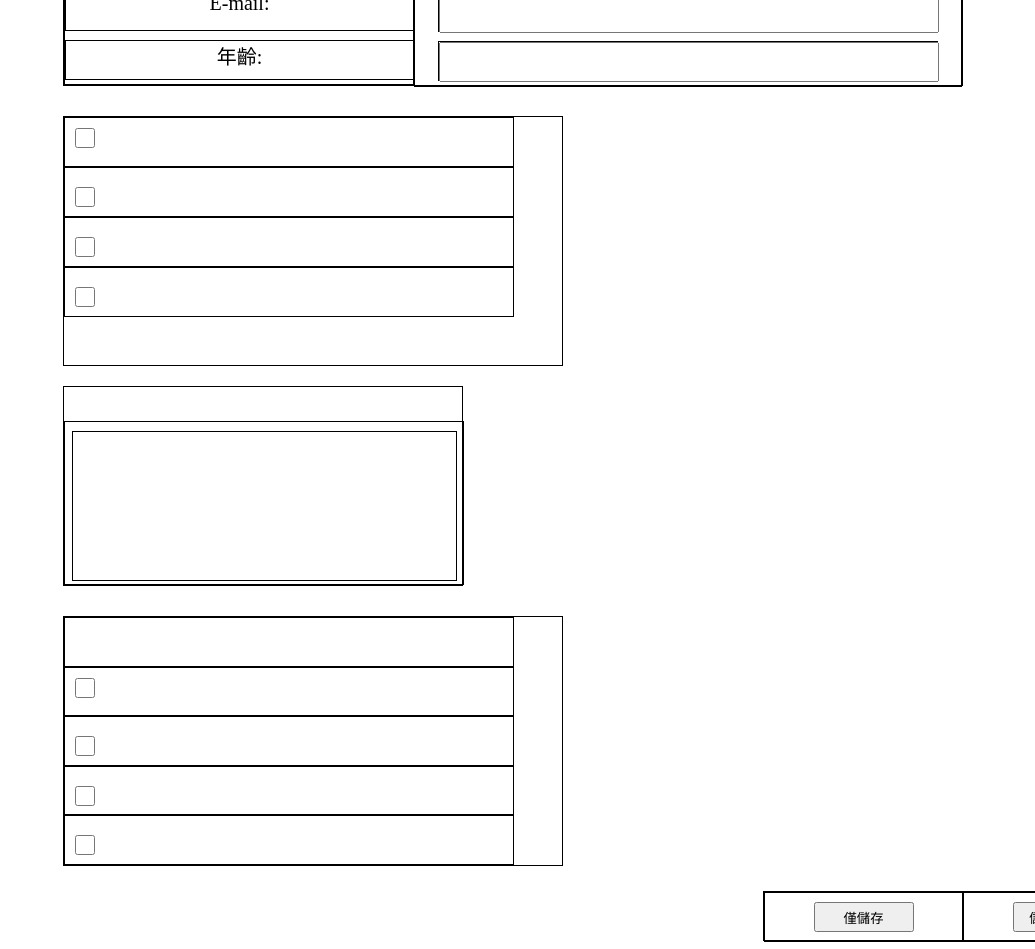
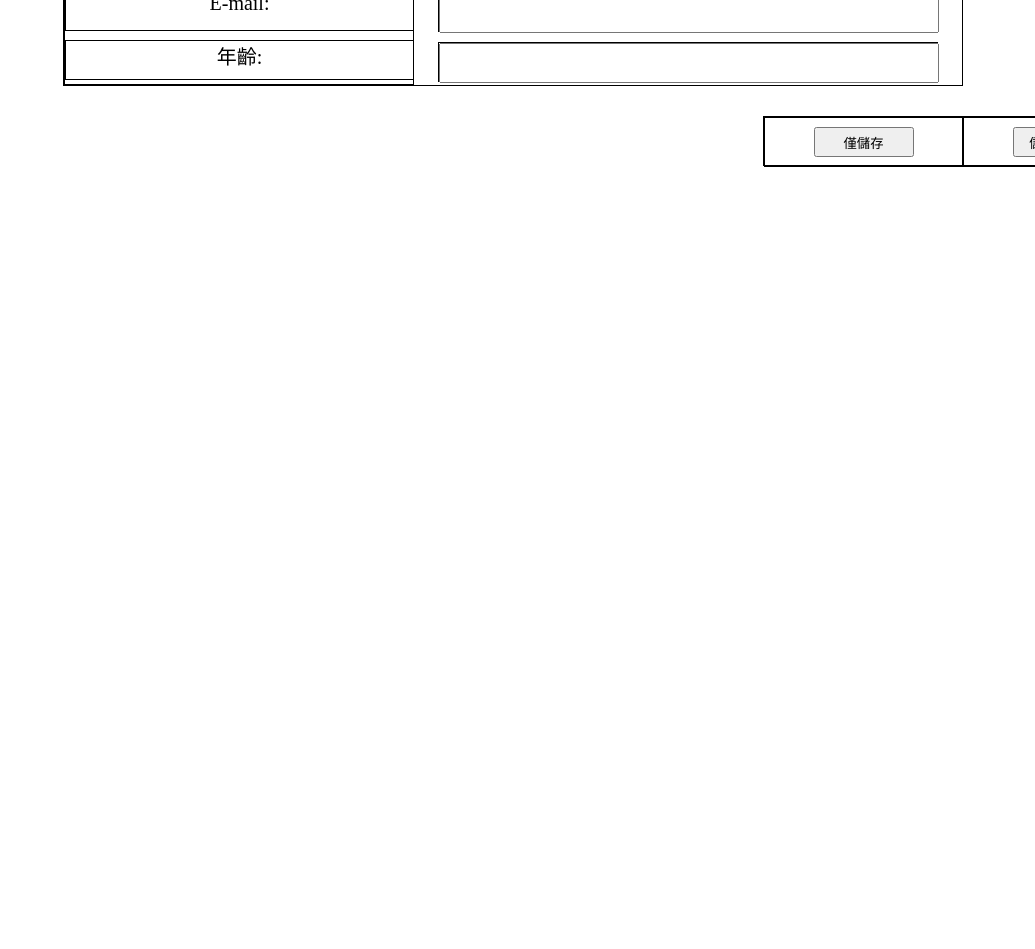
Before and after one commit to Jung0210/-questionnaire, a Vue app: page /ConfirmationPage in a window 1280 px wide. Shown: the part 320-1269 px from the top of the page, without its empty margins (245-1280 px from the left). After the commit the page ends 800 px from the top, so only its background shows below. Built offline with nearby package versions, Linux system fonts and the light colour scheme; the HTML template or start-up script is replaced by a standard one.

Commit message:
榕駿0829 17:45

```diff
--- /dev/null
+++ b/src/assets/main.css
@@ -0,0 +1 @@
+/*# sourceMappingURL=main.css.map */
--- a/src/views/BackEndInsidePage.vue
+++ b/src/views/BackEndInsidePage.vue
@@ -6,7 +6,7 @@ export default {
                 name: '',
                 description: '',
                 startDate: '',
-                endDate: '',//
+                endDate: '',//這些是java裡quiz的東西
                 published: false,
                 quesList: []
             },
--- a/src/views/BackEndInsidePage2.vue
+++ b/src/views/BackEndInsidePage2.vue
@@ -94,7 +94,7 @@ export default {
             console.log(this.data)
             this.data.quesList = this.questionList
             console.log(this.data)
-            sessionStorage.setItem('quizData', this.data)
+            sessionStorage.setItem('quizData', JSON.stringify(this.data))
             this.$router.push({ name: 'ConfirmationPage' });
         },
     },
@@ -127,7 +127,7 @@ export default {
                     <input v-model="question.qu" type="text">
                 </div>
                 <div class="oval15">
-                    <select v-model="question.type" name="list" id="chose">
+                    <select v-model="question.type" name="" id="chose">
                         <option value="single">單選題</option>
                         <option value="multiple">複選題</option>
                         <option value="short">短述題</option>
@@ -151,7 +151,7 @@ export default {
             <div class="oval20">
                 <textarea name="" id=" " v-model="question.options"></textarea>
             </div>
-            <h1>{{ question }}</h1>
+            <!-- <h1>{{ question }}</h1> -->
             <div class="oval21">
                 <button @click="addQuestion" v-if="!isEdit">加入</button>
                 <button @click="updateQuestion" v-if="isEdit">編輯</button>
@@ -161,7 +161,7 @@ export default {
             <div class="box1">
                 <table class="box2">
                     <tr>
-                        <td></td>
+
                         <td>編號</td>
                         <td>內容</td>
                         <td>問題種類</td>
@@ -169,11 +169,11 @@ export default {
                         <td>編輯</td>
                     </tr>
                     <tr v-for="(question, index) in questionList" :key="index">
-                        <td><input type="checkbox" /></td>
+                        <!-- <td><input type="checkbox" /></td> -->
                         <td>{{ index + 1 }}</td>
                         <td> {{ question.qu }}</td>
                         <td>{{ question.type }}</td>
-                        <td> <input type="checkbox" :checked="question.require" disabled /> </td>
+                        <td> <input type="checkbox" :checked="question.necessary" disabled /> </td>
                         <td>
                             <a @click="editQuestion(index)">編輯</a>
                         </td>
--- a/src/views/ConfirmationPage.vue
+++ b/src/views/ConfirmationPage.vue
@@ -27,11 +27,51 @@ export default {
 
         };
     },
+    methods: {
+        async saveData() {
+            try {
+                this.data.quesList.forEach(item => {
+                    item.options = item.options.join(";")
+                })
+                console.log(this.data)
+                const response = await fetch('http://localhost:8080/quiz/create', { // 替换成你的后端API地址
+                    method: 'POST',
+                    headers: {
+                        'Content-Type': 'application/json',
+                    },
+                    body: JSON.stringify(this.data), // 将this.data转为JSON字符串发送
+                });
+                if (response.ok) {
+                    console.log('数据保存成功！');
+                    // 处理成功响应（例如，显示成功消息）
+                } else {
+                    console.error('保存数据失败。');
+                    // 处理失败响应（例如，显示错误消息）
+                }
+            } catch (error) {
+                console.error('发生错误：', error);
+                // 处理网络或其他错误
+            }
+            this.back()
+        },
+        async saveAndPublish() {
+            this.data.published = true; // 添加一个标记或属性表示发布
+            await this.saveData();
+        },
+        back() {
+            // 使用 Vue Router 的 push 方法導航到 /next 頁面
+            this.$router.push('/BackEnd');
+        }
+    },
+
     mounted() {
         const data = sessionStorage.getItem('quizData')
         console.log(data)
         if (data) {
             this.data = JSON.parse(data)
+            this.data.quesList.forEach(item => {
+                item.options = item.options.split(";")
+            })
         }
         console.log(data)
 
@@ -42,11 +82,12 @@ export default {
 <template>
     <div class="first">
         <p>{{ data.name }}</p>
-        <!-- <p v-model="data.name"></p> -->
     </div>
+
     <div class="shape">
         <p> {{ data.description }}</p>
     </div>
+
     <div class="container">
         <div class="chocolate">
             <div class="box">
@@ -64,7 +105,7 @@ export default {
         </div>
         <div class="enter">
             <div class="line">
-                <input type="one">
+                <input v-model="question.qu" type="one">
             </div>
             <div class="line1">
                 <input type="one">
@@ -77,56 +118,41 @@ export default {
             </div>
         </div>
     </div>
+
     <div class="Group15">
 
-        <div class="team" v-for="(item, index) in this.data.quesList">
+        <div class="team" v-for="(item, index) in this.data.quesList" :key="index">
             <p>{{ item.qu }}</p>
-        </div>
-        <div class="team1">
-            <input type="checkbox" id="" name=""></input>
-        </div>
-        <div class="team2">
-            <input type="checkbox" id="" name=""></input>
-        </div>
-        <div class="team3">
-            <input type="checkbox" id="" name=""></input>
-        </div>
-        <div class="team4">
-            <input type="checkbox" id="" name=""></input>
-        </div>
 
-    </div>
-    <div class="Group13">
-        <div class="area">
-            <p></p>
-        </div>
-        <div class="area1">
-            <textarea name="" id=""></textarea>
-        </div>
-        <!-- <div class="area1">
-            <textarea class="charger" id="">51131</textarea>
-        </div> -->
-    </div>
-    <div class="Group12">
-        <div class="bee">
-            <p></p>
-        </div>
-        <div class="bee1">
-            <input type="checkbox" id="" name=""></input>
-        </div>
-        <div class="bee2">
-            <input type="checkbox" id="" name=""></input>
-        </div>
-        <div class="bee3">
-            <input type="checkbox" id="" name=""></input>
-        </div>
-        <div class="bee4">
-            <input type="checkbox" id="" name=""></input>
+            <div v-if="item.necessary">(必填)</div>
+
+
+            <div v-for=" (option, i) in item.options" :key="i">
+
+                <div v-if="item.type === 'single'" class="team1">
+                    <!---單選題,使用radio--->
+                    <input type="radio" :name="question">
+                    {{ option }}
+                </div>
+                <!-- v-for="(option,i) in this item.options" :key="i" -->
+
+                <div v-if="item.type === 'multiple'" class="team1">
+                    <!-- 多選題，使用 checkbox -->
+                    <input type="checkbox">
+                    {{ option }}
+                </div>
+
+                <div v-if="item.type === 'short'" class="team1">
+                    <!-- 短述題 -->
+                    <textarea></textarea>
+                    {{}}
+                </div>
+            </div>
         </div>
     </div>
     <div class="Group10">
         <div class="egg1">
-            <button class="Cancel">僅儲存</button>
+            <button @click="saveData" class="Cancel">僅儲存</button>
         </div>
         <div class="egg2">
             <button class="send">儲存並發布</button>
@@ -218,7 +244,7 @@ body {
     .enter {
         width: 1000px;
         height: 200px;
-        border: 1px solid rgb(0, 0, 0);
+        // border: 1px solid rgb(0, 0, 0);
         display: flex;
         flex-direction: column;
         justify-content: space-around;
@@ -257,93 +283,47 @@ body {
 
 .Group15 {
     width: 500px;
-    height: 250px;
-    border: 1px solid rgb(0, 0, 0);
+    // height: 250px;
+    // border: 1px solid rgb(0, 0, 0);
     margin-top: 30px;
     margin-left: 300px;
-    display: flex;
-    // justify-content: space-around;
-    flex-direction: column;
-    text-align: left;
+    // display: flex;
+    // flex-direction: column;
+    // text-align: left;
 
     .team {
-        width: 450px;
-        height: 50px;
-        border: 1px solid rgb(0, 0, 0);
-        padding-top: 5px;
+        width: 500px;
+        // height: 50px;
+        // border: 1px solid rgb(0, 0, 0);
+        padding-top: 50px;
+        // text-align: center;
+        justify-content: flex-start;
+
+
 
         input {
-            width: 395px;
-            height: 30px;
+            width: 20px;
+            display: flex;
+            flex-direction: column;
+            // text-align: left;
+
         }
     }
 
     .team1 {
-        width: 450px;
-        height: 50px;
+        width: 500px;
+
         border: 1px solid rgb(0, 0, 0);
-        padding-top: 10px;
-        justify-content: center;
+        // padding-top: 10px;
+        // justify-content: center;
         display: flex;
-        justify-content: space-between;
+        margin-top: auto;
 
-        input {
-            width: 40px;
-            height: 20px;
-            border: 1px solid rgb(0, 0, 0);
-        }
-    }
-
-    .team2 {
-        width: 450px;
-        height: 50px;
-        border: 1px solid rgb(0, 0, 0);
-        display: flex;
-        justify-content: space-between;
-        align-items: center;
-
-        input {
-            width: 40px;
-            height: 20px;
-            border: 1px solid rgb(0, 0, 0);
-            margin-top: 10px;
-        }
-    }
-
-    .team3 {
-        width: 450px;
-        height: 50px;
-        border: 1px solid rgb(0, 0, 0);
-        display: flex;
-        justify-content: space-between;
-        align-items: center;
-
-        input {
-            width: 40px;
-            height: 20px;
-            border: 1px solid rgb(0, 0, 0);
-            margin-top: 10px;
+        p {
+            text-align: center;
         }
 
     }
-
-    .team4 {
-        width: 450px;
-        height: 50px;
-        border: 1px solid rgb(0, 0, 0);
-        display: flex;
-        justify-content: space-between;
-        align-items: center;
-
-        input {
-            width: 40px;
-            height: 20px;
-            border: 1px solid rgb(0, 0, 0);
-            margin-top: 10px;
-        }
-
-    }
-
 }
 
 .Group13 {
@@ -352,7 +332,7 @@ body {
     border: 1px solid rgb(0, 0, 0);
     display: flex;
     flex-direction: column;
-    margin-top: 20px;
+    margin-top: 100px;
     margin-left: 300px;
 
     .area {
@@ -394,97 +374,97 @@ body {
     }
 }
 
-.Group12 {
-    width: 500px;
-    height: 250px;
-    border: 1px solid rgb(0, 0, 0);
-    margin-top: 30px;
-    margin-left: 300px;
-    display: flex;
-    // justify-content: space-around;
-    flex-direction: column;
-    text-align: left;
+// .Group12 {
+//     width: 500px;
+//     height: 250px;
+//     border: 1px solid rgb(0, 0, 0);
+//     margin-top: 30px;
+//     margin-left: 300px;
+//     display: flex;
+//     // justify-content: space-around;
+//     flex-direction: column;
+//     text-align: left;
 
-    .bee {
-        width: 450px;
-        height: 50px;
-        border: 1px solid rgb(0, 0, 0);
-        padding-top: 8px;
+//     // .bee {
+//     //     width: 450px;
+//     //     height: 50px;
+//     //     border: 1px solid rgb(0, 0, 0);
+//     //     padding-top: 8px;
 
-        input {
-            width: 399px;
-            height: 35px;
-        }
-    }
+//     //     input {
+//     //         width: 399px;
+//     //         height: 35px;
+//     //     }
+//     // }
 
-    .bee1 {
-        width: 450px;
-        height: 50px;
-        border: 1px solid rgb(0, 0, 0);
-        justify-content: left;
-        // display: flex;
+//     // .bee1 {
+//     //     width: 450px;
+//     //     height: 50px;
+//     //     border: 1px solid rgb(0, 0, 0);
+//     //     justify-content: left;
+//     //     // display: flex;
 
 
 
-        input {
-            width: 40px;
-            height: 20px;
-            border: 1px solid rgb(0, 0, 0);
-            margin-top: 10px;
-        }
+//     //     input {
+//     //         width: 40px;
+//     //         height: 20px;
+//     //         border: 1px solid rgb(0, 0, 0);
+//     //         margin-top: 10px;
+//     //     }
 
-    }
+//     // }
 
-    .bee2 {
-        width: 450px;
-        height: 50px;
-        border: 1px solid rgb(0, 0, 0);
-        display: flex;
-        justify-content: space-between;
-        align-items: center;
+//     // .bee2 {
+//     //     width: 450px;
+//     //     height: 50px;
+//     //     border: 1px solid rgb(0, 0, 0);
+//     //     display: flex;
+//     //     justify-content: space-between;
+//     //     align-items: center;
 
-        input {
-            width: 40px;
-            height: 20px;
-            border: 1px solid rgb(0, 0, 0);
-            margin-top: 10px;
-        }
-    }
+//     //     input {
+//     //         width: 40px;
+//     //         height: 20px;
+//     //         border: 1px solid rgb(0, 0, 0);
+//     //         margin-top: 10px;
+//     //     }
+//     // }
 
-    .bee3 {
-        width: 450px;
-        height: 50px;
-        border: 1px solid rgb(0, 0, 0);
-        display: flex;
-        justify-content: space-between;
-        align-items: center;
+//     // .bee3 {
+//     //     width: 450px;
+//     //     height: 50px;
+//     //     border: 1px solid rgb(0, 0, 0);
+//     //     display: flex;
+//     //     justify-content: space-between;
+//     //     align-items: center;
 
-        input {
-            width: 40px;
-            height: 20px;
-            border: 1px solid rgb(0, 0, 0);
-            margin-top: 10px;
-        }
-    }
+//     //     input {
+//     //         width: 40px;
+//     //         height: 20px;
+//     //         border: 1px solid rgb(0, 0, 0);
+//     //         margin-top: 10px;
+//     //     }
+//     // }
 
-    .bee4 {
-        width: 450px;
-        height: 50px;
-        border: 1px solid rgb(0, 0, 0);
-        display: flex;
-        justify-content: space-between;
-        align-items: center;
+//     // .bee4 {
+//     //     width: 450px;
+//     //     height: 50px;
+//     //     border: 1px solid rgb(0, 0, 0);
+//     //     display: flex;
+//     //     justify-content: space-between;
+//     //     align-items: center;
 
-        input {
-            width: 40px;
-            height: 20px;
-            border: 1px solid rgb(0, 0, 0);
-            margin-top: 10px;
-        }
+//     //     input {
+//     //         width: 40px;
+//     //         height: 20px;
+//     //         border: 1px solid rgb(0, 0, 0);
+//     //         margin-top: 10px;
+//     //     }
 
-    }
+//     // }
 
-}
+// }
 
 .Group10 {
     width: 400px;
```
Also changed, not shown: 1 other file (tests, documents, lock files or other folders).
